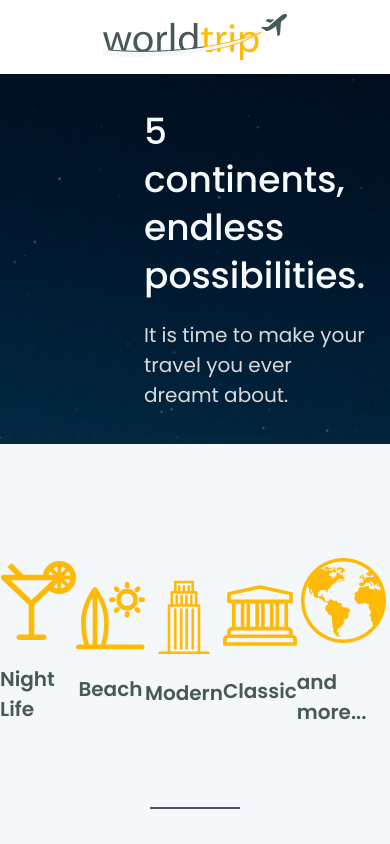
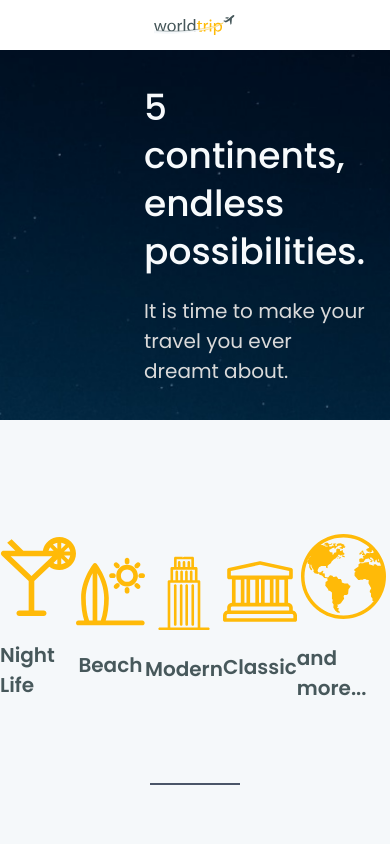
Before and after one commit to Bernardomennndes/worldtrip, a Next.js app: page / in a window 390 px wide. Shown: the top 844 px of the page. Built offline with nearby package versions, Linux system fonts and the light colour scheme; data requests are answered from the project's data file.

Commit message:
Responsiveness: Header

```diff
--- a/package.json
+++ b/package.json
@@ -20,6 +20,7 @@
     "next": "12.1.2",
     "react": "18.0.0",
     "react-dom": "18.0.0",
+    "react-icons": "^4.3.1",
     "sass": "^1.50.0",
     "swiper": "^8.0.7"
   },
--- a/src/components/Header/Logo.tsx
+++ b/src/components/Header/Logo.tsx
@@ -7,8 +7,14 @@
             display="block"
             mx="auto"
             my="3.5"
+            justifySelf="center"
+            gridColumn="2"
         >
-            <Image src='/images/logo.svg' alt="Worldtrip" />
+            <Image
+                w={["81px", "184px"]}
+                src='/images/logo.svg'
+                alt="A plane flying over the Worldtrip logo"
+            />
         </Link>
     );
 }
--- a/src/components/Header/index.tsx
+++ b/src/components/Header/index.tsx
@@ -1,10 +1,33 @@
-import { Flex } from '@chakra-ui/react'
+import Link from 'next/link';
 import { Logo } from './Logo';
+import { Flex, Grid, Icon } from '@chakra-ui/react'
+import { useRouter } from 'next/router';
+import { RiArrowLeftSLine } from 'react-icons/ri'
 
 export function Header() {
+
+    const { asPath } = useRouter();
+    const isHomePage = asPath === '/';
+
     return (
-        <Flex bg="white" w="100%" as="header" mx="auto" px="1rem" align="center" justify="center">
-            <Logo />
+        <Flex bg="white" w="100%" as="header" mx="auto" px="1rem" align="center" justify="center" h={["50px", "100px"]}>
+            <Grid
+                w="100%"
+                h="100%"
+                mx="auto"
+                maxW="1160px"
+                alignItems="center"
+                justifyContent="center"
+                templateColumns="repeat(3, 1fr)"
+                alignSelf="start"
+            >
+                {!isHomePage && (
+                    <Link href="/" passHref >
+                        <Icon as={RiArrowLeftSLine} fontSize={[20, 40]} justifySelf="start" />
+                    </Link>
+                )}
+                <Logo />
+            </Grid>
         </Flex>
     );
 }
```
Also changed, not shown: 1 other file (tests, documents, lock files or other folders).
